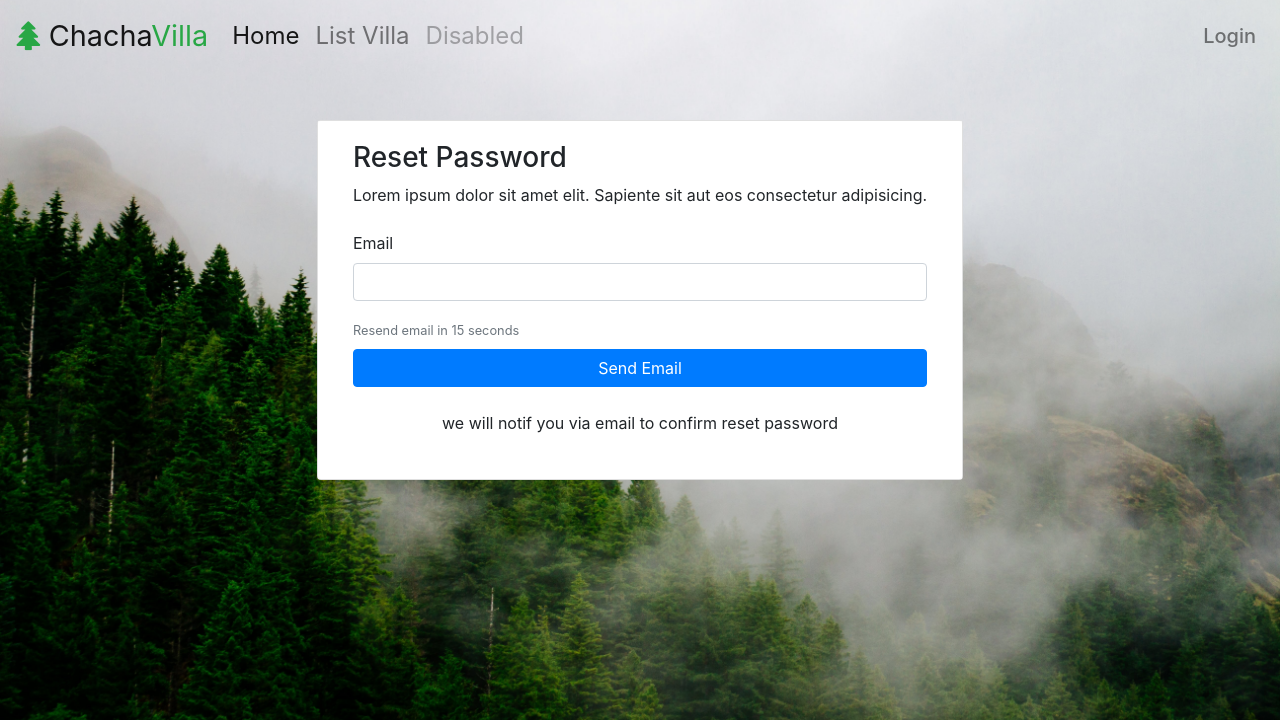
After one commit to Septian-tri/ChaChaVila, a PHP site: page /Forget_password.php in a window 1280 px wide. The commit adds this page. Shown: the top 720 px of the page. Run offline with PHP 8.4, Linux system fonts and the light colour scheme.

Commit message:
forget_password
1.template forget pass
2.perbaikan navbar login
3.check setiap coment yg gua kasih sep di code nya

```diff
--- /dev/null
+++ b/Forget_password.php
@@ -0,0 +1,66 @@
+<!DOCTYPE html>
+<html>
+
+<head>
+    <meta charset="utf-8">
+    <meta name="viewport" content="width=device-width, initial-scale=1">
+
+    <title>Laravel</title>
+
+    <style>
+
+    </style>
+
+</head>
+
+<body id="bg">
+
+    <?php include('Navbar.php'); ?>
+
+    <div class="container">
+        <div class="row justify-content-center">
+            <div class="card">
+                <div class="card-body">
+                    <div class="container">
+                        <div class="mb-4">
+                            <h3>Reset Password</h3>
+                            <p class="mb-4">Lorem ipsum dolor sit amet elit. Sapiente sit aut eos consectetur adipisicing.</p>
+                        </div>
+                        <form action="#" method="post">
+                            <div class="form-group first">
+                                <label for="username">Email</label>
+                                <input type="text" class="form-control" id="username">
+                            </div>
+
+                            <!-- tampilkan input code saat send email terjadi dan
+                            sembunyikan input email -->
+
+                            <!-- <div class="form-group first">
+                                <label for="username">Input Code</label>
+                                <input type="text" class="form-control" id="username">
+                            </div> -->
+
+                            <small class="text-secondary">
+                            Resend email in 15 seconds
+                            </small>
+                            <div class="my-2">
+                                <a href="" type="submit" class="btn btn-primary btn-block">Send Email</a>
+                            </div>
+
+                            <div>
+                                <p class="text-center m-4">
+                                    we will notif you via email to confirm reset password
+                                </p>
+                            </div>
+                        </form>
+                    </div>
+                </div>
+            </div>
+
+        </div>
+    </div>
+
+
+</body>
+
+</html>
--- a/Login.php
+++ b/Login.php
@@ -48,14 +48,16 @@
 
                                     <div class="control__indicator"></div>
                                 </label>
-                                <span class="ml-auto"><a href="#" class="forgot-pass">Forgot Password</a></span>
+                                <span class="ml-auto"><a href="Forget_password.php" class="forgot-pass">Forgot Password</a></span>
                             </div>
                             <input type="submit" value="Log In" class="btn btn-pill text-white btn-block btn-primary">
                             <span class="d-block text-center my-4 text-muted"> or log in with</span>
-                            <div class="social-login text-center">
+                            <div class="text-center">
                                 <a href="" class="btn btn-block text-white" style="background-color:#1DA1F2;"> <i class="fab fa-twitter"></i>   Login via Twitter</a>
                                 <a href="" class="btn btn-block text-white" style="background-color:#4267B2;"> <i class="fab fa-facebook-f"></i>   Login via facebook</a>
                                 <a href="" class="btn btn-block btn-danger "> <i class="fab fa-google"></i>   Login via Google</a>
+                                <br>
+                                <a href="Register.php">Register</a>
                             </div>
                         </form>
                     </div>
--- a/Navbar.php
+++ b/Navbar.php
@@ -69,24 +69,25 @@
 
                 <ul class="nav navbar-nav mt-2 ml-auto">
                     <li class="nav-item dropdown">
-                        <a href="#" class="nav-link h5 dropdown-toggle" data-toggle="dropdown">
+
+                        <!-- NOTE USE THIS WHEN NOT LOGIN -->
+                        <a href="Login.php" class="nav-link h5">
+                            Login
+                        </a>
+
+                        <!-- NOTE use this when login -->
+                        <!-- <a href="#" class="nav-link h5 dropdown-toggle" data-toggle="dropdown">
                             <i class="fa fa-user" aria-hidden="true"></i>
                             username
                         </a>
-                        <!-- NOTE use this when user already login -->
-                        <!-- isi nya bisa di ganti sesuai nani -->
-                        <!-- <div class="dropdown-menu dropdown-menu-right">
+
+                        <div class="dropdown-menu dropdown-menu-right">
                             <a href="#" class="dropdown-item">Reports</a>
                             <a href="#" class="dropdown-item">Settings</a>
                             <div class="dropdown-divider"></div>
                             <a href="#"class="dropdown-item">Logout</a>
                         </div> -->
 
-                        <!-- NOTE use this when not login -->
-                        <div class="dropdown-menu dropdown-menu-right">
-                            <a href="Login.php" class="dropdown-item">login</a>
-                            <a href="Register.php" class="dropdown-item">register</a>
-                        </div>
                     </li>
                 </ul>
             </div>
```
